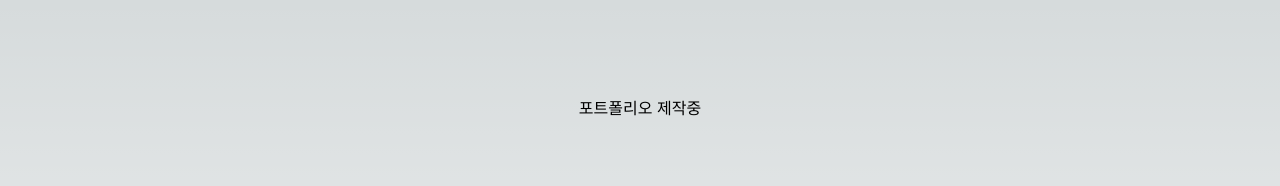
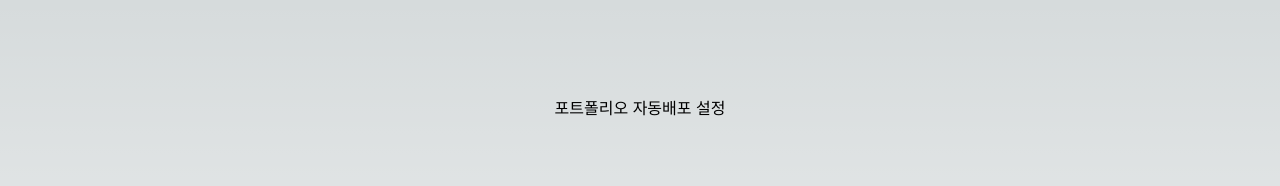
Before and after one commit to sud665/portfolio-max, a Next.js app in the folder my-portfolio/: page / in a window 1280 px wide. Shown: the top 186 px of the page. Built offline with nearby package versions, Linux system fonts and the light colour scheme.

Commit message:
자동배포 설정

```diff
--- a/my-portfolio/pages/index.tsx
+++ b/my-portfolio/pages/index.tsx
@@ -6,7 +6,7 @@ const inter = Inter({ subsets: ["latin"] });
 export default function Home() {
     return (
         <main className={`flex min-h-screen flex-col items-center justify-between p-24 ${inter.className}`}>
-            <h1>포트폴리오 제작중 </h1>
+            <h1>포트폴리오 자동배포 설정 </h1>
         </main>
     );
 }
```
